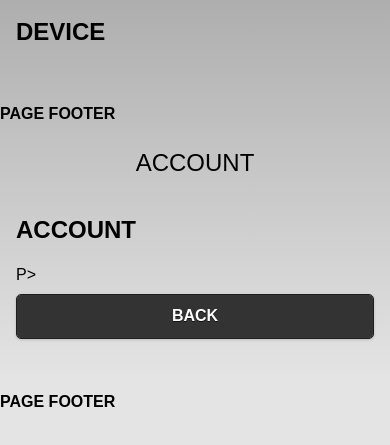
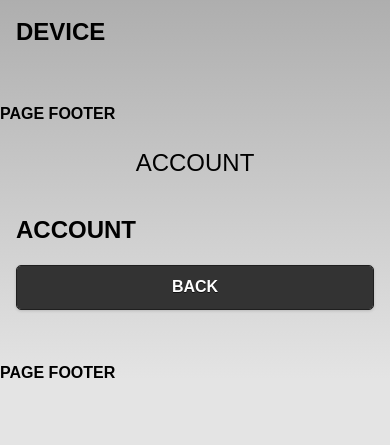
Before and after one commit to DeltaBiz/devices.14oranges.com, a plain HTML site: page www/index.html in a window 390 px wide. Shown: the part 51-496 px from the top of the page. Drawn offline with Linux system fonts and the light colour scheme; some packages are replaced by stand-ins of ours.

Commit message:
fix to html

```diff
--- a/www/index.html
+++ b/www/index.html
@@ -45,6 +45,7 @@
 	<div data-role="footer" data-theme="a">
 		<h4>Page Footer</h4>
 	</div><!-- /footer -->
+
 </div><!-- /page one -->
 
 <!-- Start of second page: #two -->
@@ -55,7 +56,8 @@
 	</div><!-- /header -->
 
 	<div role="main" class="ui-content">
-		<h2>Account</h2>p><a href="#one" data-direction="reverse" class="ui-btn ui-shadow ui-corner-all ui-btn-b">Back</a></p>
+		<h2>Account</h2>
+		<p><a href="#one" data-direction="reverse" class="ui-btn ui-shadow ui-corner-all ui-btn-b">Back</a></p>
 
 	</div><!-- /content -->
 
```
